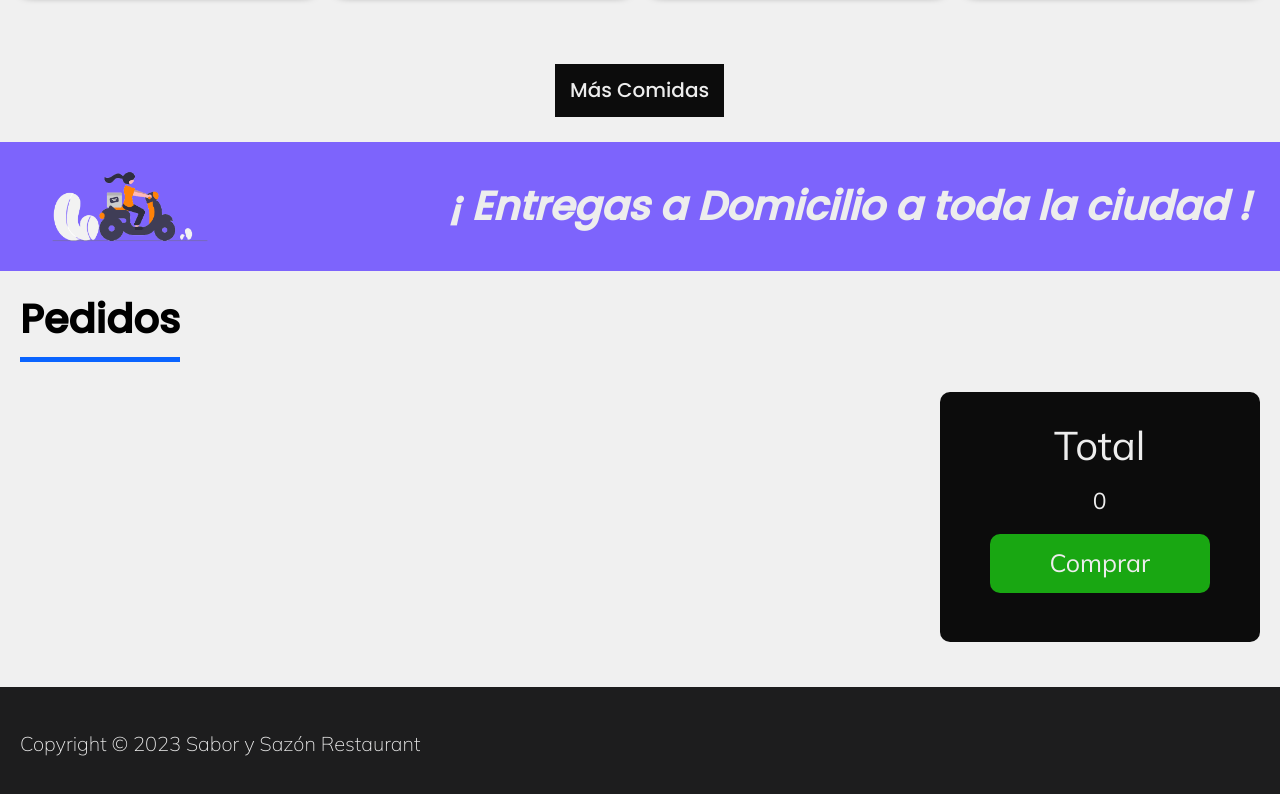
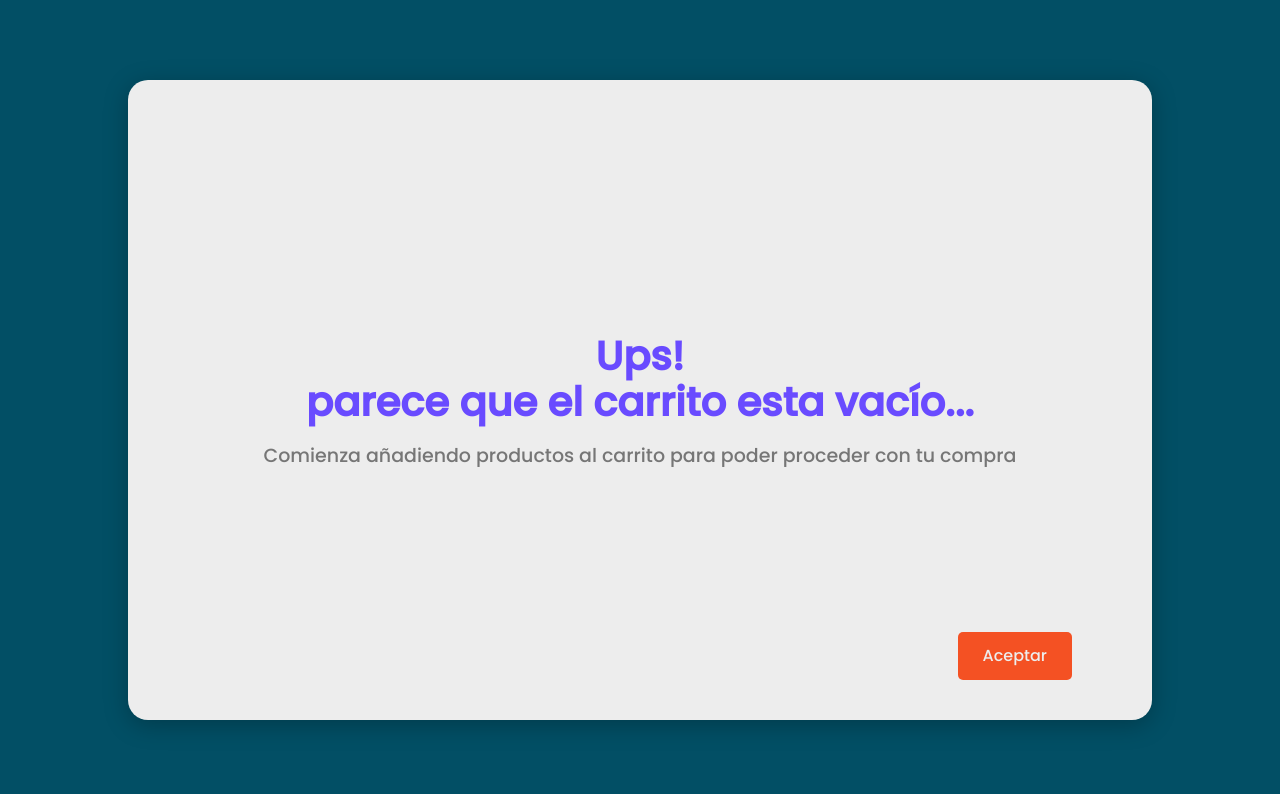
Before and after one commit to JhonatanVeliz/restaurant, a website with bundled scripts: page index.html in a window 1280 px wide. Both pictures are taken after a click on the button "Comprar". Shown: the part 1808-2602 px from the top of the page. Built offline with nearby package versions, Linux system fonts and the light colour scheme.

Commit message:
nuevas funcionalidades

```diff
--- a/index.html
+++ b/index.html
@@ -143,10 +143,33 @@
         <section class="footer">
 
             <div class="section footer__grid">
-                <p>Copyright &copy; 2023 Sabor y Sazón Restaurant</p>
+                <p>Copyright &copy;
+                    <span class="footer__grid__date">
+                        2023
+                    </span>
+                    Sabor y Sazón Restaurant
+                </p>
             </div>
 
         </section>
+
+    </article>
+
+    <article class="carritoVacio">
+
+        <div class="carritoVacio__mensaje">
+
+            <h1 class="carritoVacio__mensaje__title">Ups! <br> parece que el carrito esta vacío...</h1>
+
+            <p class="carritoVacio__mensaje__text">
+                Comienza añadiendo productos al carrito para poder proceder con tu compra
+            </p>
+
+            <button class="btn carritoVacio__mensaje__exit">
+                Aceptar
+            </button>
+
+        </div>
 
     </article>
 
@@ -180,9 +203,11 @@
     <!-- CSS.animate -->
     <script src="https://unpkg.com/aos@2.3.1/dist/aos.js"></script>
     <script src="./js/animate.js"></script>
+
     <!-- JS DE LA APLICACION  -->
     <script src="./js/platillos.js"></script>
     <script type="module" src="./js/carrito.js"></script>
+    <script type="module" src="./js/date.js"></script>
 </body>
 
 </html>
--- /dev/null
+++ b/js/date.js
@@ -0,0 +1,7 @@
+
+const htmlFooterDate = document.querySelector(".footer__grid__date");
+
+const objetDate = new Date();
+const year = objetDate.getFullYear();
+
+htmlFooterDate.textContent = year;
--- a/js/platillos.js
+++ b/js/platillos.js
@@ -120,7 +120,7 @@ class Producto {
     }
 
     static quitarUnoMas(id, precio) {
-        // -1-1-1212-12-12-121-212-12-1-21-21-21-21-21-21-21-2-12-12-12-12-12
+
         const cardProductoCantidad = document.querySelector(`[data-cantidad-producto="${id}"]`);
         cardProductoCantidad.innerText = Number(cardProductoCantidad.innerText) - 1;
         const productoItems = document.querySelectorAll(`[data-item="${id}"]`);
@@ -409,12 +409,28 @@ const barraCarga = () => {
     }, 50);
 }
 
+const carritoVacioModal = document.querySelector(".carritoVacio");
+const carritoVacioModalCerrar = document.querySelector(".carritoVacio__mensaje__exit");
+
 btnCompraTotal.addEventListener('click', () => {
     const total = sumaTotal[1].innerText;
 
-    if(total == 0){return};
+    if(total.slice(-1) == 0){
+        carritoVacioModal.classList.add("carritoVacio__mostrar");
+        const body = document.querySelector("body")
+        body.style.overflowY = "hidden"
+        return
+    };
+
     formularioContainer.classList.add('formulario-container-visibled');
     funcionesCheckBoxs(checkBoxs);
+})
+
+carritoVacioModalCerrar.addEventListener('click',  () => {
+    carritoVacioModal.classList.remove("carritoVacio__mostrar");
+
+    const body = document.querySelector("body")
+    body.style.overflowY = "scroll"
 })
 
 btnCerrar.addEventListener('click', () => {
--- a/sass/index.scss
+++ b/sass/index.scss
@@ -11,3 +11,4 @@
 @use 'footer';
 @use 'formulario';
 @use 'remover-contenido';
+@use 'remover-carritoVacio';
```
Also changed, not shown: css/app.css.
